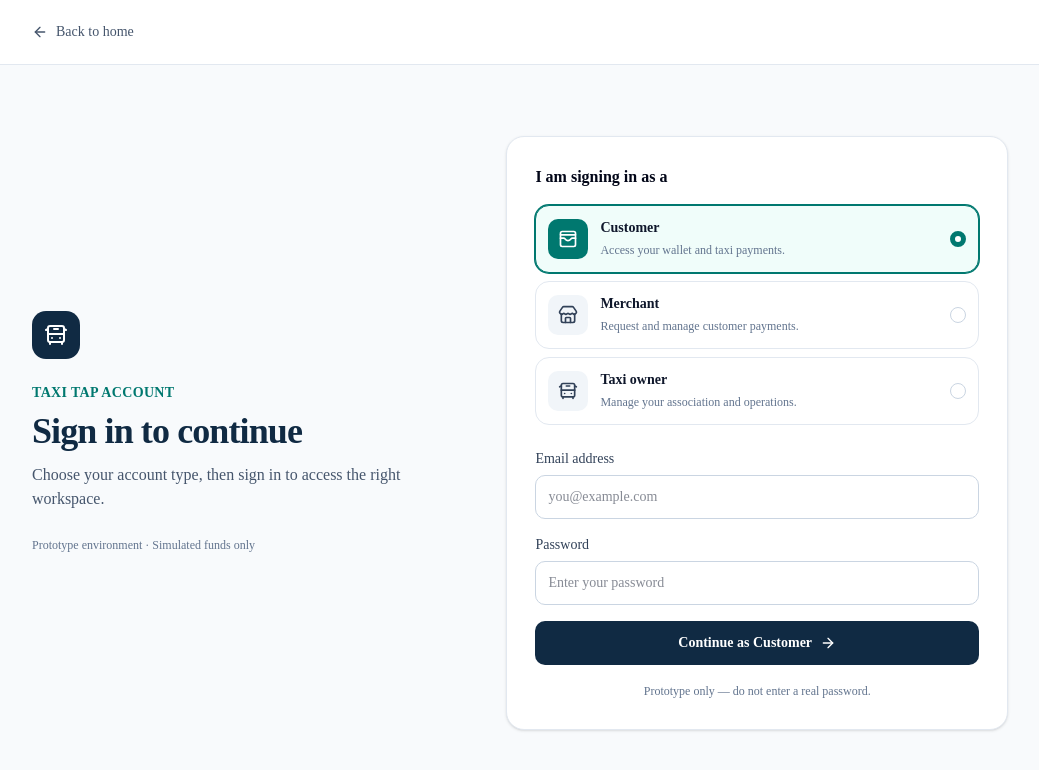
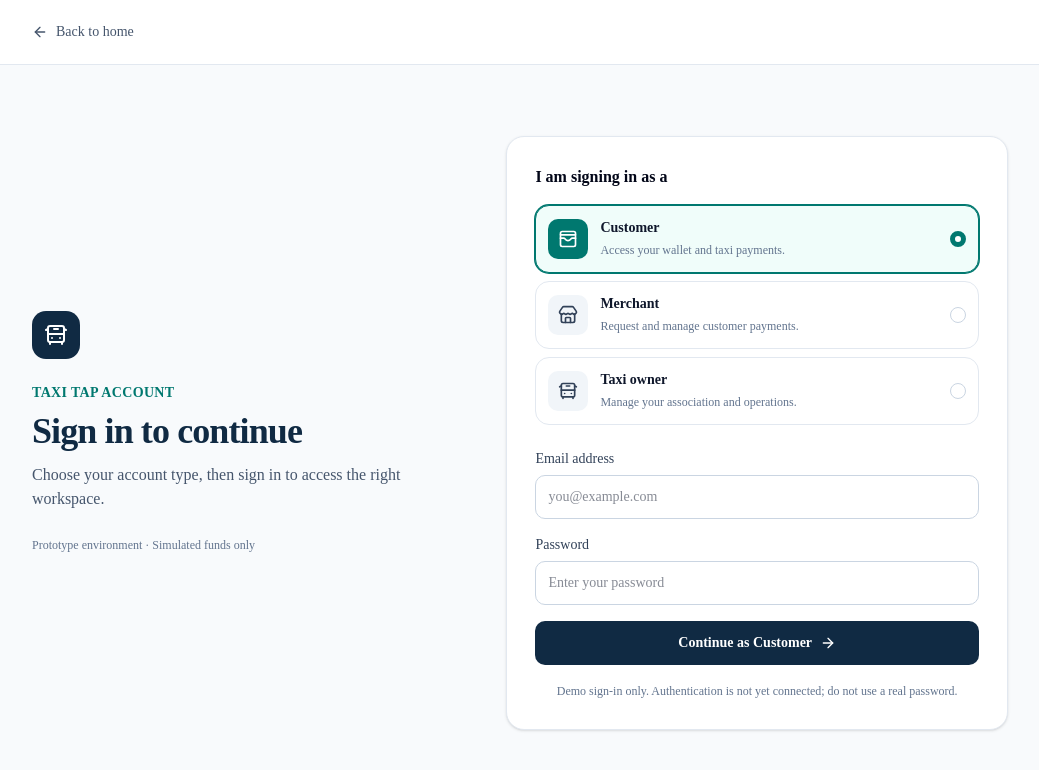
Before and after one commit to Taxi-Tap/taxi-tap, a Next.js app: page /sign-in in a window 1280 px wide. Shown: the top 770 px of the page, without its empty margins (120-1159 px from the left). Built offline with nearby package versions, Linux system fonts and the light colour scheme.

Commit message:
Route demo sign-in to role-specific workspace

```diff
--- a/app/(auth)/sign-in/page.tsx
+++ b/app/(auth)/sign-in/page.tsx
@@ -18,7 +18,12 @@ export default function SignInPage() {
 
   function handleSubmit(event: React.FormEvent<HTMLFormElement>) {
     event.preventDefault();
-    setNotice("Sign-in is not connected to the authentication service yet. This screen is a prototype; no credentials were sent or saved.");
+    try {
+      window.localStorage.setItem("taxi-tap-demo-session", JSON.stringify({ role, email: email.trim() }));
+      window.location.assign(role === "customer" ? "/wallet" : role === "merchant" ? "/request" : "/dashboard");
+    } catch {
+      setNotice("Could not start a demo session in this browser. Please enable browser storage and try again.");
+    }
   }
 
   return (
@@ -35,7 +40,7 @@ export default function SignInPage() {
             <button type="submit" className="flex min-h-11 w-full items-center justify-center gap-2 rounded-lg bg-[#102a43] px-4 text-sm font-semibold text-white transition-colors hover:bg-[#1b4260] focus-visible:outline-none focus-visible:ring-2 focus-visible:ring-teal-700 focus-visible:ring-offset-2">Continue as {roles.find((item) => item.id === role)?.title} <ArrowRight className="size-4" /></button>
           </form>
           {notice && <p role="status" className="mt-4 rounded-lg border border-amber-200 bg-amber-50 p-3 text-xs leading-5 text-amber-950">{notice}</p>}
-          <p className="mt-4 text-center text-xs leading-5 text-slate-500">Prototype only — do not enter a real password.</p>
+          <p className="mt-4 text-center text-xs leading-5 text-slate-500">Demo sign-in only. Authentication is not yet connected; do not use a real password.</p>
         </section>
       </div>
     </main>
```
